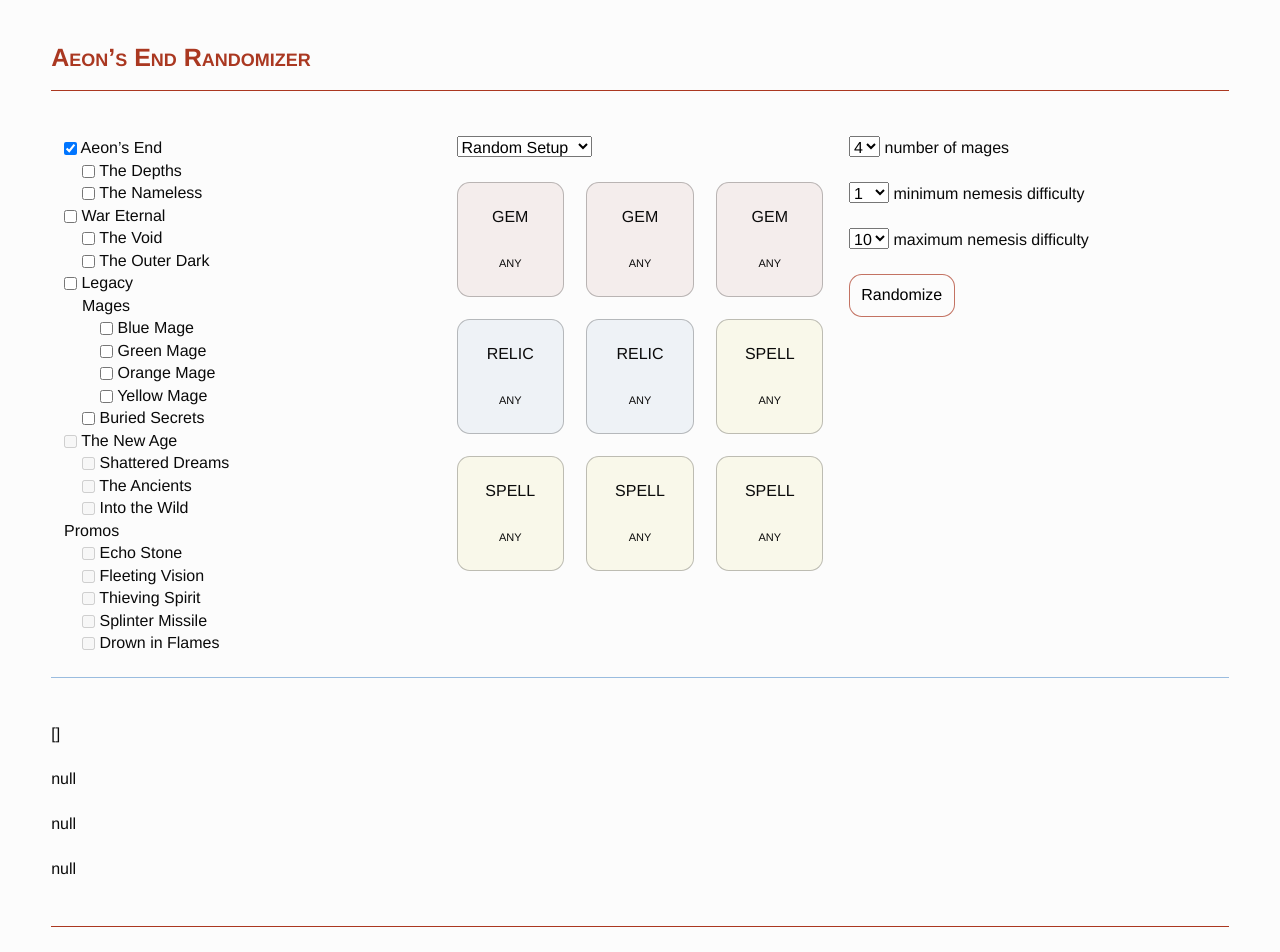
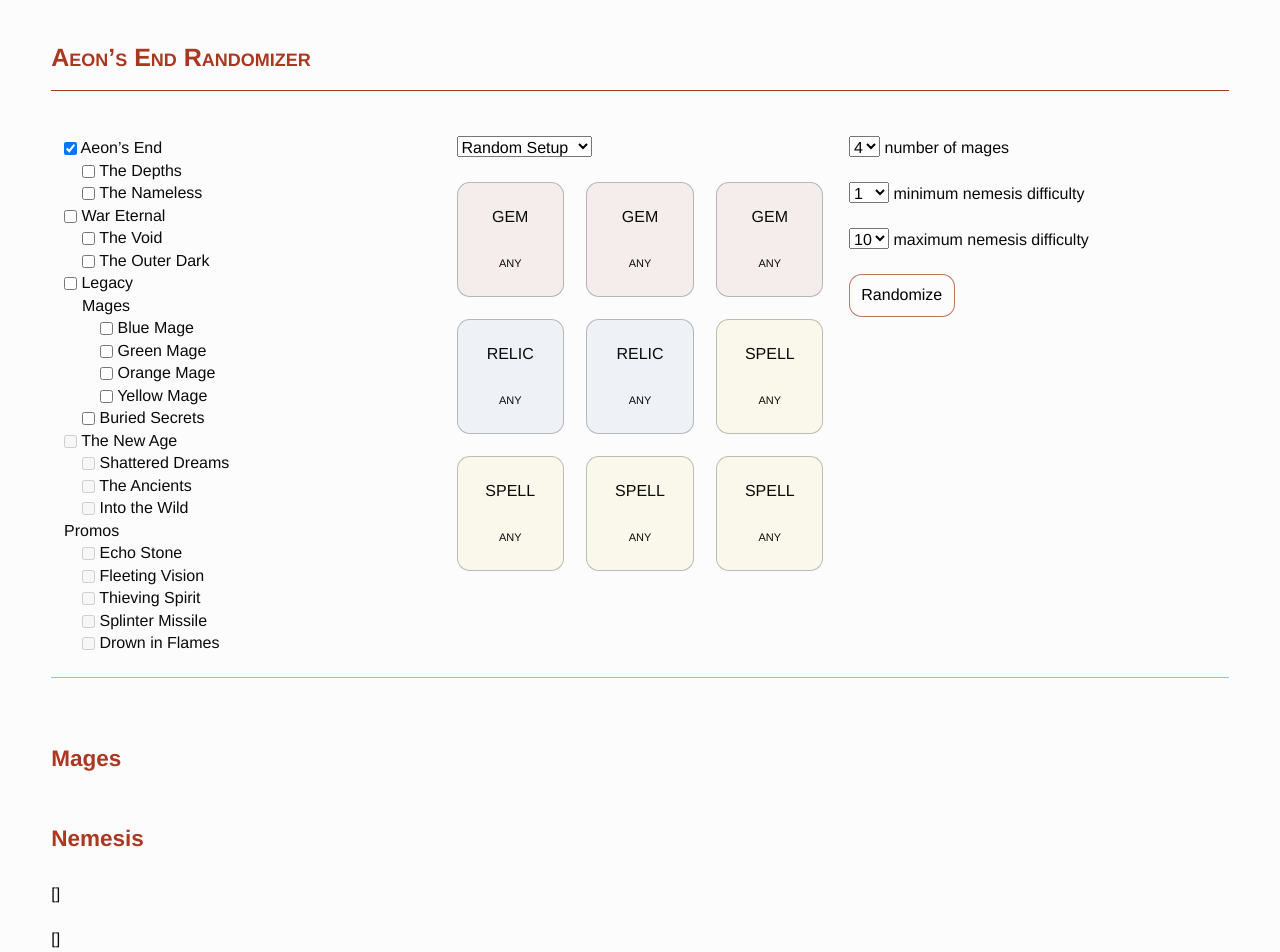
Before and after one commit to Susurrus-LLC/aeons-end-randomizer, a React (Create React App) app: page / in a window 1280 px wide. Shown: the top 952 px of the page. Built offline with nearby package versions, Linux system fonts and the light colour scheme.

Commit message:
Select and display selected mages

```diff
--- a/src/components/Results/index.js
+++ b/src/components/Results/index.js
@@ -1,33 +1,118 @@
 import React, { useState, useEffect } from 'react'
+
+import cards from '../../data/cards.json'
+import allMages from '../../data/mages.json'
+import nemeses from '../../data/nemeses.json'
 
 import './results.sass'
 
 const Results = props => {
   const [setsArr, setSetsArr] = useState([])
-  const sets = props.data ? props.data.sets : null
-  const market = props.data ? props.data.market : null
-  const mages = props.data ? props.data.mages : null
-  const nemesis = props.data ? props.data.nemesis : null
+  const [availGems, setAvailGems] = useState([])
+  const [availRelics, setAvailRelics] = useState([])
+  const [availSpells, setAvailSpells] = useState([])
+  const [availMages, setAvailMages] = useState([])
+  const [selectedMages, setSelectedMages] = useState([])
+  const [availNems, setAvailNems] = useState([])
+
+  const randUnique = (list, num) => {
+    let newList = list
+    let selArr = []
+    while (num > 0 && newList.length > 0) {
+      const rand = Math.floor(Math.random() * list.length)
+      selArr.push(list[rand])
+      newList.splice(rand, 1)
+      num--
+    }
+    return selArr
+  }
 
   useEffect(() => {
     if (props.data) {
       let newArr = []
-      const setsKeys = Object.keys(sets)
+      const setsKeys = Object.keys(props.data.sets)
       setsKeys.forEach(key => {
-        if (sets[key]) {
-          newArr.push(key)
+        if (props.data.sets[key]) {
+          newArr.push(key.toUpperCase())
         }
       })
       setSetsArr(newArr)
     }
-  })
+  }, [props.data])
+
+  useEffect(() => {
+    if (setsArr.length > 0) {
+      let newGemArr = []
+      cards.forEach(card => {
+        if (card.type === 'gem' && setsArr.indexOf(card.set) > -1) {
+          newGemArr.push(card)
+        }
+      })
+      setAvailGems(newGemArr)
+
+      let newRelicArr = []
+      cards.forEach(card => {
+        if (card.type === 'relic' && setsArr.indexOf(card.set) > -1) {
+          newRelicArr.push(card)
+        }
+      })
+      setAvailRelics(newRelicArr)
+
+      let newSpellArr = []
+      cards.forEach(card => {
+        if (card.type === 'spell' && setsArr.indexOf(card.set) > -1) {
+          newSpellArr.push(card)
+        }
+      })
+      setAvailSpells(newSpellArr)
+
+      let newMagesArr = []
+      allMages.forEach(mage => {
+        if (setsArr.indexOf(mage.set) > -1) {
+          newMagesArr.push(mage)
+        }
+      })
+      setAvailMages(newMagesArr)
+
+      let newNemsArr = []
+      nemeses.forEach(nem => {
+        if (setsArr.indexOf(nem.set) > -1 && nem.difficulty >= props.data.nemesis.minNem && nem.difficulty <= props.data.nemesis.maxNem) {
+          newNemsArr.push(nem)
+        }
+      })
+      setAvailNems(newNemsArr)
+    }
+  }, [setsArr])
+
+  useEffect(() => {
+    if (availMages.length > 0) {
+      setSelectedMages(randUnique(availMages, props.data.mages))
+    }
+  }, [availMages])
+
+  const magesList = () => {
+    if (selectedMages.length > 0) {
+      return (
+        <ul className='mages-list'>
+          {selectedMages.map((item, i) => (
+            <li className='mage' key={i}>{item.mage}</li>
+          ))}
+        </ul>
+      )
+    }
+  }
 
   return (
     <div className='results'>
+      <h2>Mages</h2>
+      {magesList()}
+      <h2>Nemesis</h2>
       <p>{JSON.stringify(setsArr)}</p>
-      <p>{JSON.stringify(market)}</p>
-      <p>{JSON.stringify(mages)}</p>
-      <p>{JSON.stringify(nemesis)}</p>
+      <p>{JSON.stringify(availGems)}</p>
+      <p>{JSON.stringify(availRelics)}</p>
+      <p>{JSON.stringify(availSpells)}</p>
+      <p>{JSON.stringify(availNems)}</p>
+      <p>{props.data ? JSON.stringify(props.data.market) : null}</p>
     </div>
   )
 }
--- a/src/data/mages.json
+++ b/src/data/mages.json
@@ -28,7 +28,7 @@
     "set": "AE"
   },
   {
-    "mage": "Xaxos (AE)",
+    "mage": "Xaxos",
     "set": "AE"
   },
   {
@@ -40,7 +40,7 @@
     "set": "TD"
   },
   {
-    "mage": "Z'hana",
+    "mage": "Z’hana",
     "set": "TD"
   },
   {
@@ -64,7 +64,7 @@
     "set": "WE"
   },
   {
-    "mage": "Mist",
+    "mage": "Mist (WE)",
     "set": "WE"
   },
   {
@@ -84,7 +84,7 @@
     "set": "TV"
   },
   {
-    "mage": "Xaxos",
+    "mage": "Xaxos (TV)",
     "set": "TV"
   },
   {
```
